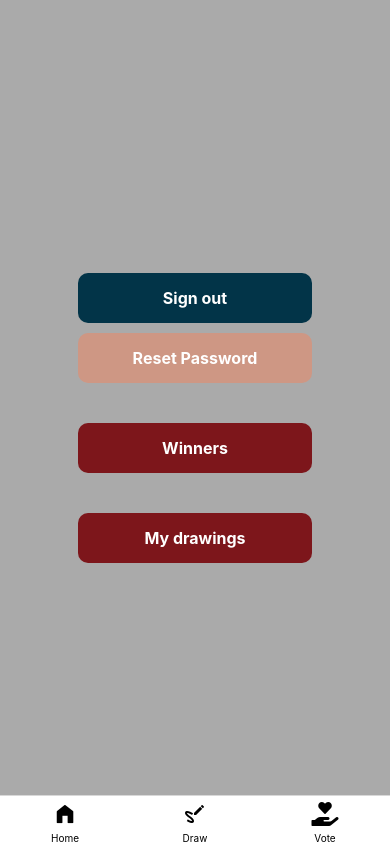
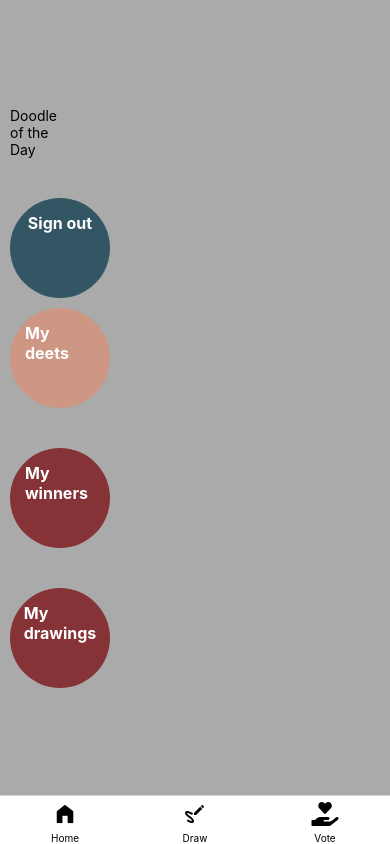
Before and after one commit to Logrance/doodle-of-the-day, a React Native app: screen /Home in a window 390 px wide. Built offline with nearby package versions, Linux system fonts and the light colour scheme; no server answers; the database is empty.

Commit message:
confetti and message for winner

```diff
--- a/app.json
+++ b/app.json
@@ -22,6 +22,9 @@
     },
     "web": {
       "favicon": "./assets/favicon.png"
-    }
+    },
+    "plugins": [
+      "expo-font"
+    ]
   }
 }
--- a/package.json
+++ b/package.json
@@ -9,6 +9,7 @@
     "web": "expo start --web"
   },
   "dependencies": {
+    "@expo-google-fonts/poppins": "^0.2.3",
     "@expo/vector-icons": "^14.0.2",
     "@react-native-async-storage/async-storage": "^1.24.0",
     "@react-navigation/bottom-tabs": "^6.6.1",
@@ -17,10 +18,14 @@
     "@react-navigation/stack": "^6.4.1",
     "@shopify/react-native-skia": "^1.2.3",
     "expo": "~51.0.28",
+    "expo-font": "~12.0.10",
+    "expo-splash-screen": "^0.27.6",
     "expo-status-bar": "~1.12.1",
     "firebase": "^10.13.1",
+    "moment": "^2.30.1",
     "react": "18.2.0",
     "react-native": "0.74.5",
+    "react-native-confetti-cannon": "^1.5.2",
     "react-native-gesture-handler": "~2.16.1",
     "react-native-reanimated": "~3.10.1",
     "react-native-safe-area-context": "^4.10.5",
--- /dev/null
+++ b/screens/Deets.tsx
@@ -0,0 +1,65 @@
+import React, { useState } from 'react';
+import { View, Text, TouchableOpacity, StyleSheet, Alert } from 'react-native';
+import { sendPasswordResetEmail } from 'firebase/auth';
+import { auth } from "../firebaseConfig";
+
+export default function Deets() {
+    //Password reset
+    const user = auth.currentUser;
+    const [isResettingPassword, setIsResettingPassword] = useState(false);
+
+
+  const handlePasswordReset = async () => {
+    if (user && user.email) {
+      setIsResettingPassword(true);
+      try {
+        await sendPasswordResetEmail(auth, user.email);
+        Alert.alert("Password Reset", `A password reset email has been sent to ${user.email}`);
+      } catch (error: any) {
+        Alert.alert("Error", error.message);
+      } finally {
+        setIsResettingPassword(false);
+      }
+    } else {
+      Alert.alert("Error", "User email not found. Please try again.");
+    }
+  };
+
+  return (
+    <View style={styles.container}>
+      <Text>Email: {auth.currentUser?.email}</Text>
+
+      {/* Button to trigger the password reset */}
+      <TouchableOpacity
+        onPress={handlePasswordReset}
+        style={styles.resetButton}
+        disabled={isResettingPassword}
+      >
+        <Text style={styles.buttonText}>
+          Forgotten password? {isResettingPassword ? "Sending reset email..." : "Click here to reset"}
+        </Text>
+      </TouchableOpacity>
+    </View>
+  );
+}
+
+const styles = StyleSheet.create({
+  container: {
+    flex: 1,
+    justifyContent: 'center',
+    alignItems: 'center',
+    padding: 20,
+  },
+  resetButton: {
+    marginTop: 20,
+    padding: 10,
+    borderRadius: 5,
+    borderWidth: 2,
+    borderColor: 'grey',
+    borderStyle: 'dashed',
+  },
+  buttonText: {
+    fontSize: 16,
+    fontWeight: 'bold',
+  },
+});
--- a/screens/HomeScreen/(tabs)/CanvasScreen.tsx
+++ b/screens/HomeScreen/(tabs)/CanvasScreen.tsx
@@ -166,7 +166,7 @@ swatchContainer: {
   marginBottom: 35,
 },
 buttonOther: {
-  backgroundColor: 'rgb(206,151,132)',
+  backgroundColor: 'rgba(2,52,72,0.7)',
   padding:7,
   borderRadius: 10,
 },
--- a/screens/HomeScreen/(tabs)/ProfileScreen.tsx
+++ b/screens/HomeScreen/(tabs)/ProfileScreen.tsx
@@ -1,9 +1,8 @@
 import React, { useState, useEffect } from 'react';
-import { StyleSheet, Text, TouchableOpacity, View, Modal, Button, Alert } from 'react-native';
+import { StyleSheet, Text, TouchableOpacity, View, Modal } from 'react-native';
 import { auth, db } from '../../../firebaseConfig';
 import { useNavigation, NavigationProp } from '@react-navigation/core';
 import { collection, getDocs, query, where, orderBy, limit } from "firebase/firestore";
-import { sendPasswordResetEmail } from "firebase/auth";
 import { StackNavigationProp } from '@react-navigation/stack';
 
 type RootStackParamList = {
@@ -11,15 +10,12 @@ type RootStackParamList = {
   Login: undefined;
   UserDrawingsScreen: undefined;
   WinnerDrawingsScreen: undefined;
+  Deets: undefined;
 };
 
 
 const ProfileScreen: React.FC = () => {
   const navigation = useNavigation<StackNavigationProp<RootStackParamList>>();
-
-  //Password reset
-  const user = auth.currentUser;
-  const [isResettingPassword, setIsResettingPassword] = useState(false);
 
 
   //For word theme state
@@ -34,25 +30,6 @@ const ProfileScreen: React.FC = () => {
       alert(error.message);
     }
   };
-
-  //Password reset
-
-  const handlePasswordReset = async () => {
-    if (user && user.email) {
-      setIsResettingPassword(true);
-      try {
-        await sendPasswordResetEmail(auth, user.email);
-        Alert.alert("Password Reset", `A password reset email has been sent to ${user.email}`);
-      } catch (error: any) {
-        Alert.alert("Error", error.message);
-      } finally {
-        setIsResettingPassword(false);
-      }
-    } else {
-      Alert.alert("Error", "User email not found. Please try again.");
-    }
-  };
-
 
   //Popup logic
 
@@ -100,20 +77,23 @@ const ProfileScreen: React.FC = () => {
 
   return (
     <View style={styles.container}>
-      <Text>{auth.currentUser?.email}</Text>
+      <Text>Doodle
+            {"\n"}
+            of the
+            {"\n"}
+            Day
+      </Text>
       <TouchableOpacity onPress={handleSignOut} style={styles.button}>
         <Text style={styles.buttonText}>Sign out</Text>
       </TouchableOpacity>
 
       {/* Button to trigger the password reset */}
-      <TouchableOpacity onPress={handlePasswordReset} style={styles.resetButton} disabled={isResettingPassword}>
-        <Text style={styles.buttonText}>
-          {isResettingPassword ? "Sending reset email..." : "Reset Password"}
-        </Text>
+      <TouchableOpacity onPress={() => navigation.navigate('Deets')} style={styles.resetButton}>
+        <Text style={styles.buttonText}>My deets</Text>
       </TouchableOpacity>
 
       <TouchableOpacity onPress={() => navigation.navigate('WinnerDrawingsScreen')} style={styles.buttonOther}>
-        <Text style={styles.buttonText}>Winners</Text>
+        <Text style={styles.buttonText}>My winners</Text>
       </TouchableOpacity>
 
       <TouchableOpacity onPress={() => navigation.navigate('UserDrawingsScreen')} style={styles.buttonOther}>
@@ -125,7 +105,9 @@ const ProfileScreen: React.FC = () => {
             <View style={{ flex: 1, justifyContent: 'center', alignItems: 'center', backgroundColor: 'rgba(0, 0, 0, 0.5)' }}>
                 <View style={{ backgroundColor: 'white', padding: 20, borderRadius: 10 }}>
                     <Text style={{ fontSize: 20 }}>Today's Word: {word}</Text>
-                    <Button title="Close" onPress={() => setIsVisible(false)} />
+                    <TouchableOpacity onPress={() => setIsVisible(false)} style={styles.buttonModal}>
+                    <Text style={styles.buttonText}>Close</Text>
+                  </TouchableOpacity>
                 </View>
             </View>
         </Modal>
@@ -139,22 +121,25 @@ const styles = StyleSheet.create({
   container: {
     flex: 1,
     justifyContent: 'center',
-    alignItems: 'center',
+    alignItems: 'flex-start',
+    paddingLeft: 10,
     backgroundColor: 'rgb(170,170,170)',
   },
   button: {
-    backgroundColor: 'rgb(2,52,72)',
-    width: '60%',
+    backgroundColor: 'rgba(2,52,72,0.7)',
+    width: 100,
+    height: 100,
     padding: 15,
-    borderRadius: 10,
+    borderRadius: 50,
     alignItems: 'center',
     marginTop: 40,
   },
   buttonOther: {
-    backgroundColor: 'rgb(125,22,27)',
-    width: '60%',
+    backgroundColor: 'rgba(125,22,27,0.8)',
+    width: 100,
+    height: 100,
     padding: 15,
-    borderRadius: 10,
+    borderRadius: 50,
     alignItems: 'center',
     marginTop: 40,
   },
@@ -174,10 +159,18 @@ const styles = StyleSheet.create({
   },
   resetButton: {
     backgroundColor: 'rgb(206,151,132)',
-    width: "60%",
+    width: 100,
+    height: 100,
+    padding: 15,
+    borderRadius: 50,
+    alignItems: "center",
+    marginTop: 10,
+  },
+  buttonModal: {
+    backgroundColor: 'rgba(2,52,72,0.7)',
     padding: 15,
     borderRadius: 10,
     alignItems: "center",
     marginTop: 10,
-  },
+  }
 });
--- a/screens/HomeScreen/(tabs)/VoteScreen.tsx
+++ b/screens/HomeScreen/(tabs)/VoteScreen.tsx
@@ -4,7 +4,6 @@ import { collection, getDocs, query, where, orderBy, updateDoc, doc, increment,
 import { db, auth } from '../../../firebaseConfig';
 import { TouchableOpacity, GestureHandlerRootView } from 'react-native-gesture-handler';
 import { SafeAreaView } from 'react-native-safe-area-context';
-
 
 
 export default function VoteScreen() {
@@ -165,7 +164,7 @@ useEffect(() => {
     <GestureHandlerRootView style={{ flex: 1 }}>
     <SafeAreaView style={styles.container}>
     <View style={styles.themeContainer}>
-          <Text style={styles.themeText}>Theme of the Day: {word || "Loading..."}</Text>
+          <Text style={styles.themeText}>Theme of the Day: {"\n"}{word || "Loading..."}</Text>
         </View>
         <FlatList
           data={drawingInfo}
@@ -282,7 +281,8 @@ const styles = StyleSheet.create({
   themeText: {
     fontSize: 18,
     fontWeight: 'bold',
-    color: '#333',
+    color: 'rgb(2,52,72)',
+    textAlign: 'center',
   },
   themeContainer: {
     alignItems: 'center',
--- a/screens/LoginScreen.tsx
+++ b/screens/LoginScreen.tsx
@@ -111,7 +111,7 @@ const styles = StyleSheet.create({
     marginTop: 40,
   },
   button: {
-    backgroundColor: 'rgb(2,52,72)',
+    backgroundColor: 'rgba(2,52,72,0.7)',
     width: '100%',
     padding: 15,
     borderRadius: 10,
--- a/screens/ProfileStack.tsx
+++ b/screens/ProfileStack.tsx
@@ -3,6 +3,7 @@ import { createNativeStackNavigator } from "@react-navigation/native-stack";
 import ProfileScreen from "./HomeScreen/(tabs)/ProfileScreen";
 import UserDrawingsScreen from "./UserDrawingsScreen";
 import WinnerDrawingsScreen from "./WinnerDrawingsScreen";
+import Deets from "./Deets";
 
 const Stack = createNativeStackNavigator();
 
@@ -10,6 +11,7 @@ export default function ProfileStack() {
     return (
         <Stack.Navigator>
             <Stack.Screen name="ProfileScreen" component={ProfileScreen} options={{ headerShown: false }} />
+            <Stack.Screen name="Deets" component={Deets} />
             <Stack.Screen name="UserDrawingsScreen" component={UserDrawingsScreen} />
             <Stack.Screen name="WinnerDrawingsScreen" component={WinnerDrawingsScreen} />
         </Stack.Navigator>
```
Also changed, not shown: App.tsx (+5 -2 lines), screens/UserDrawingsScreen.tsx (+7 -3 lines), screens/WinnerDrawingsScreen.tsx (+72 -6 lines), 2 other files (tests, documents, lock files or other folders).
